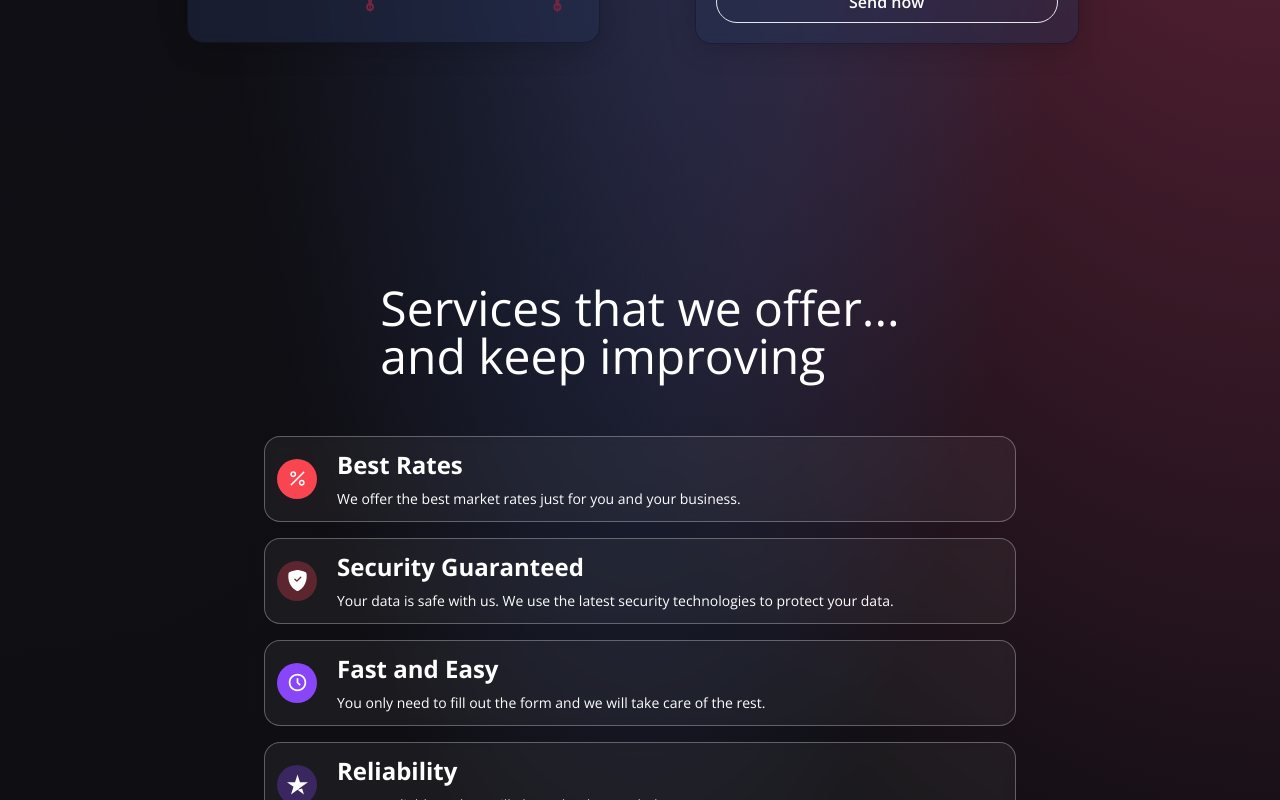
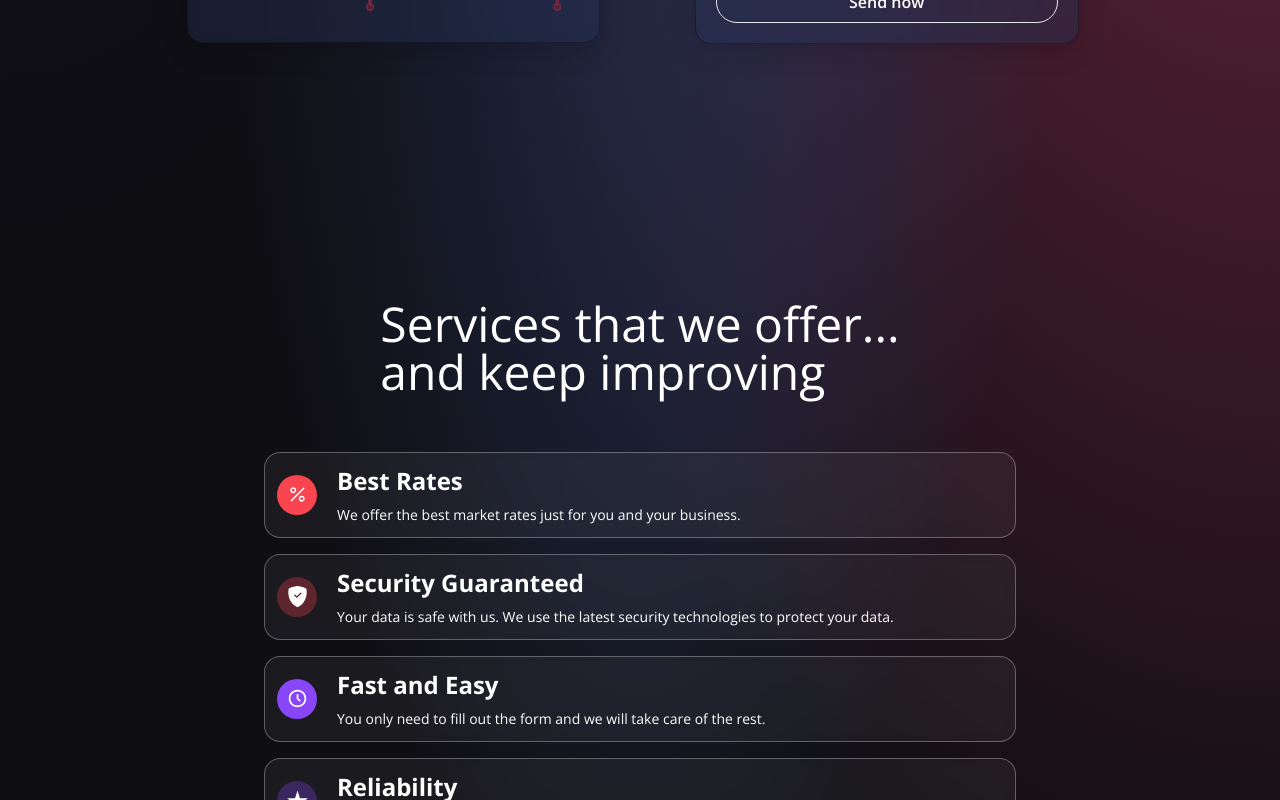
Before and after one commit to MartiPuigGinebro/ethereum-exchange, a React (Vite) app in the folder client/: page / in a window 1280 px wide. Shown: the part 640-1440 px from the top of the page. Built offline with nearby package versions, Linux system fonts and the light colour scheme; no server answers.

Commit message:
margin fix

```diff
--- a/client/src/components/Services.jsx
+++ b/client/src/components/Services.jsx
@@ -24,7 +24,7 @@ const ServiceCard = ({color, title, icon, subtitle}) => (
  */
 const Services = () => {
     return (
-        <div className="flex flex-col ml:flex-row w-full lg:pt-28 justify-center items-center ">
+        <div className="flex flex-col ml:flex-row w-full lg:pt-32 justify-center items-center ">
             <div id="services" className="flex mf:flex-row flex-col items-center justify-between py-12 px-4">
                 <div className="flex-1 flex flex-col items-start justify-start">
                     <h2 className="text-white text-3xl sm:text-5xl text-white">Services that we offer...
```
